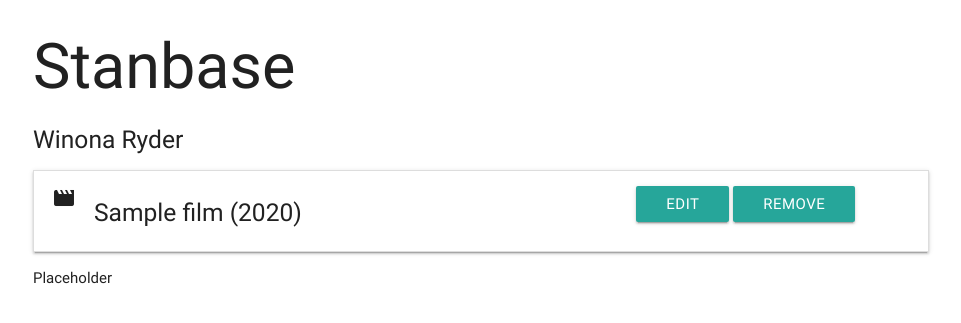
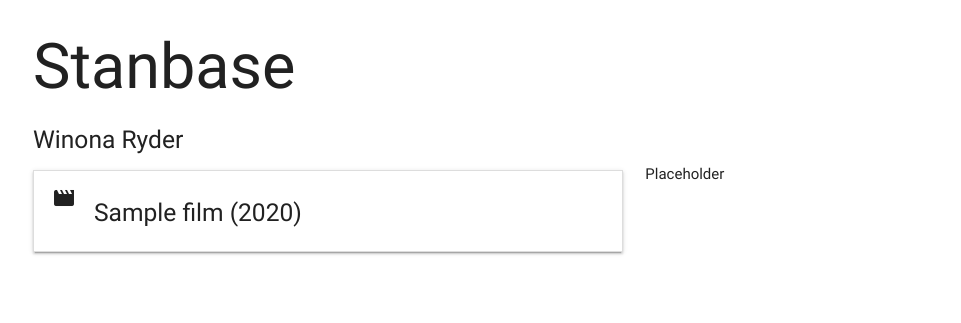
Before and after one commit to adonegan/stan_base, a Flask app: page / in a window 1280 px wide. Shown: the top 323 px of the page, without its empty margins (159-1120 px from the left). Run offline with Flask 2, Linux system fonts and the light colour scheme; a database or web service that is not in the repository returns one stand-in record (values such as "Sample title"); some libraries are stand-ins or nearby versions.

Commit message:
adjusted column size on summary page

```diff
--- a/templates/films.html
+++ b/templates/films.html
@@ -3,17 +3,13 @@
 
 
 <div class="row">
-    <div class="col s12">
+    <div class="col s8">
         <ul class="collapsible" data-collapsible="accordion">
             {% for film in films %}
             <li>
-                <div class="collapsible-header" class="col s8">
+                <div class="collapsible-header" class="col s6">
                     <i class="material-icons">movie</i>
                     <h5>{{film.film_name}} ({{film.film_year}}) </h5>
-                    <div class="col s4">
-                        <a class="waves-effect waves-light btn">Edit</a>
-                        <a class="waves-effect waves-light btn">Remove</a>
-                    </div>
                 </div>
 
 
@@ -22,10 +18,12 @@
                         <h5>Film Plot</h5> {{film.film_plot}}
                         <h5>Genre</h5> {{film.genre_type}}
                         <h5>My recommendation</h5>{{film.film_rec}}
-                        <h5>Date I watched</h5> {{film.date_watched}}
+                        <h5>Date I watched</h5> {{film.date_watched}} <br>
 
-                        <a class="waves-effect waves-light btn">Edit</a>
-                        <a class="waves-effect waves-light btn">Remove</a>
+                        <p>
+                            <a class="waves-effect waves-light btn">Edit</a>
+                            <a class="waves-effect waves-light btn">Remove</a>
+                        </p>
                     </span>
                 </div>
             </li>
```
